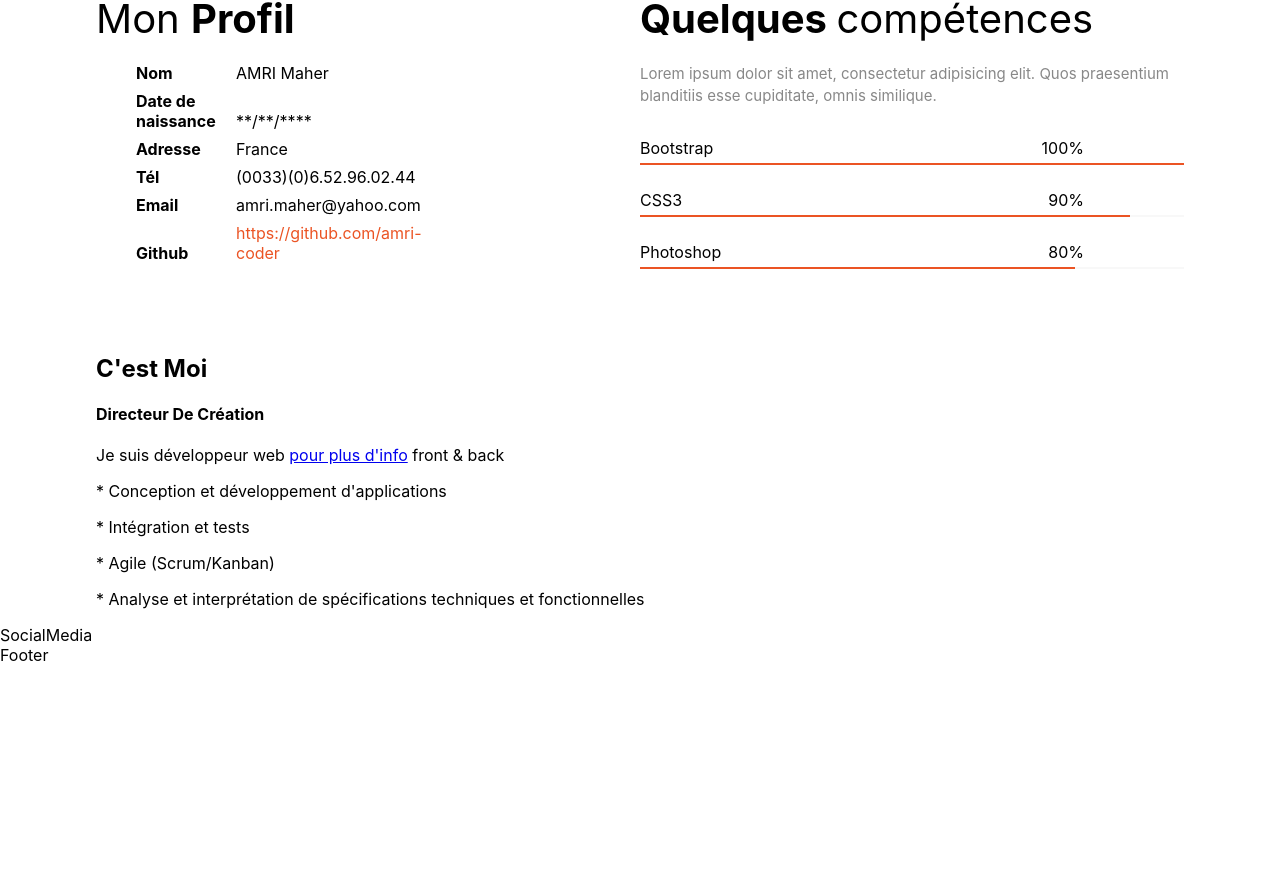
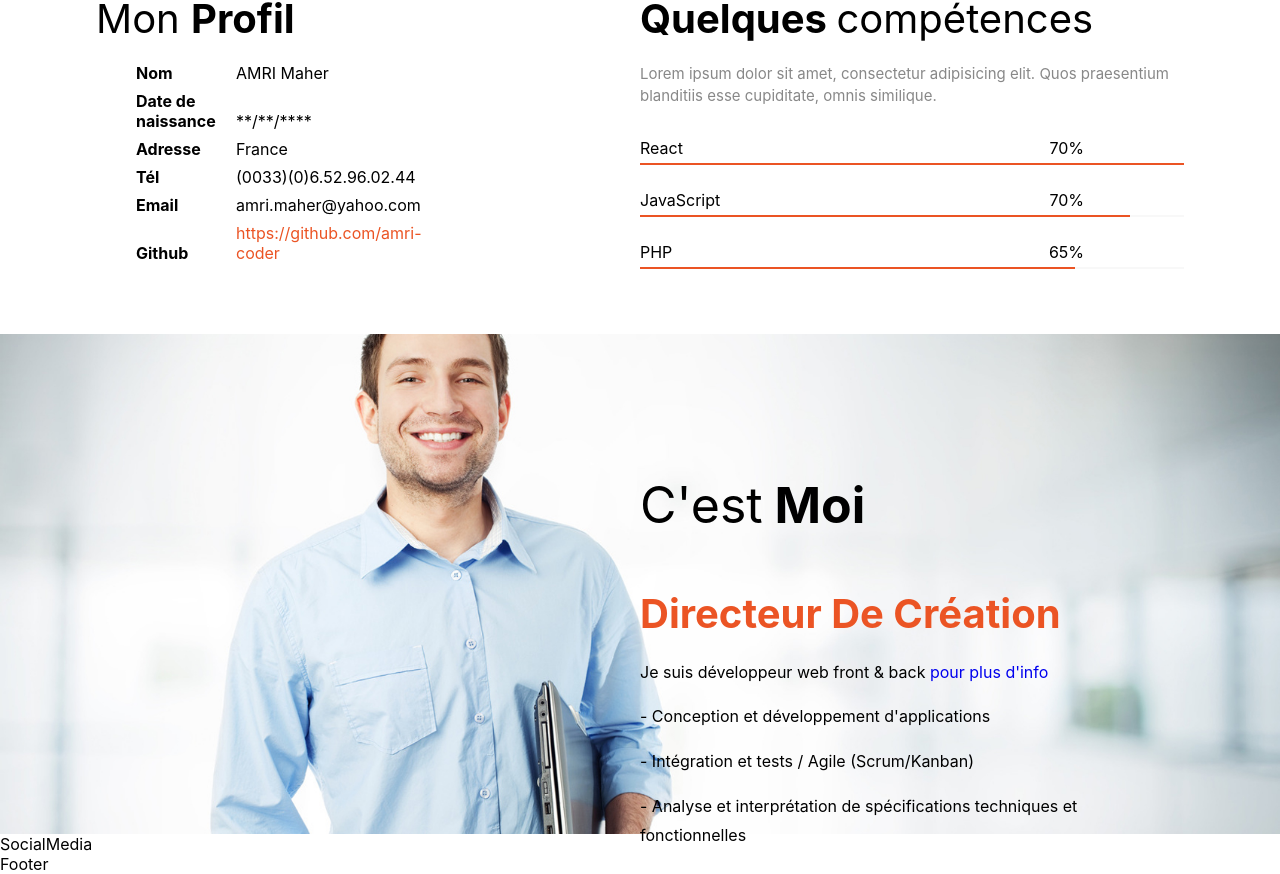
Before and after one commit to amri-coder/ultra, a React (Create React App) app: page / in a window 1280 px wide. Shown: the part 2013-2887 px from the top of the page. Before the commit the page ends 2678 px from the top, so only its background shows below. Built offline with nearby package versions, Linux system fonts and the light colour scheme.

Commit message:
changement de fichier About

```diff
--- a/src/Components/About/index.js
+++ b/src/Components/About/index.js
@@ -1,33 +1,29 @@
 import React from 'react';
+import { AboutSection, AboutInfo, InfoTitle, Span, InfoDir , InfoDesc, Anchor} from './style';
 
 
 const About = () => {
     return (
-        <div className="creative">
+        <AboutSection>
             <div className="container">
-                <div className="creative-info">
-                    <h2 className="info-title"><span>C'est</span> Moi</h2>
-                    <h4 className="info-dir">Directeur De Création</h4>
-                    <p className="info-desc">
-                    Je suis développeur web <a href="#">pour plus d'info</a> front & back
-                    </p>
-                    <p className="info-desc">
-                       * Conception et développement d'applications
-                    </p>
-                    <p className="info-desc">
-                       * Intégration et tests
-                    </p>
-                    <p className="info-desc">
-                    * Agile (Scrum/Kanban)
-                    </p>
-                    <p className="info-desc">
-                    * Analyse et interprétation de spécifications techniques et fonctionnelles
-                    </p>
-
-
-                </div>
+                <AboutInfo>
+                    <InfoTitle><Span>C'est</Span> Moi</InfoTitle>
+                    <InfoDir>Directeur De Création</InfoDir>
+                    <InfoDesc>
+                    Je suis développeur web front & back <Anchor href="#">pour plus d'info</Anchor>
+                    </InfoDesc>
+                    <InfoDesc>
+                    - Conception et développement d'applications
+                    </InfoDesc>
+                    <InfoDesc>
+                    - Intégration et tests / Agile (Scrum/Kanban)
+                    </InfoDesc>
+                    <InfoDesc>
+                    - Analyse et interprétation de spécifications techniques et fonctionnelles
+                    </InfoDesc>
+                </AboutInfo>
             </div>
-        </div>
+        </AboutSection>
     );
 }
 
--- /dev/null
+++ b/src/Components/About/style.js
@@ -0,0 +1,40 @@
+import styled from "styled-components";
+
+export const AboutSection = styled.div`
+    height: 500px;
+    background: url('../images/creative/about-bg.jpg');
+    background-size: cover;
+    background-position: center;
+    background-attachment: fixed;
+`;
+
+export const AboutInfo = styled.div`
+    padding-top: 100px;
+    width: 50%;
+    float: right;
+`;
+
+export const InfoTitle = styled.h2`
+    font-weight: bold;
+    font-size: 50px;
+`;
+
+export const Span = styled.span`
+    font-weight: normal;
+`;
+
+export const InfoDir = styled.h4`
+    font-size: 40px;
+    color: #eb5424;
+    margin-bottom: 20px;
+`;
+
+export const InfoDesc = styled.p`
+    color: #000;
+    margin-bottom: 15px;
+    line-height: 1.8;
+`;
+
+export const Anchor = styled.a`
+    text-decoration: none;
+`;
--- a/src/Components/Profile/index.js
+++ b/src/Components/Profile/index.js
@@ -42,24 +42,24 @@ const Profile = () => {
                     Lorem ipsum dolor sit amet, consectetur adipisicing elit. Quos praesentium blanditiis esse cupiditate, omnis similique.
                     </p>
                     <div className="bar">
-                        <span className="title">Bootstrap</span>
-                        <span className="perc">100%</span>
+                        <span className="title">React</span>
+                        <span className="perc">70%</span>
                         <div className="parent">
                             <span className="sp1"></span>
                         </div>
                     </div>
 
                     <div className="bar">
-                        <span className="title">CSS3</span>
-                        <span className="perc">90%</span>
+                        <span className="title">JavaScript</span>
+                        <span className="perc">70%</span>
                         <div className="parent">
                             <span className="sp2"></span>
                         </div>
                     </div>
 
                     <div className="bar">
-                        <span className="title">Photoshop</span>
-                        <span className="perc">80%</span>
+                        <span className="title">PHP</span>
+                        <span className="perc">65%</span>
                         <div className="parent">
                             <span className="sp3"></span>
                         </div>
```
Also changed, not shown: src/Components/About/style.css (deleted).
